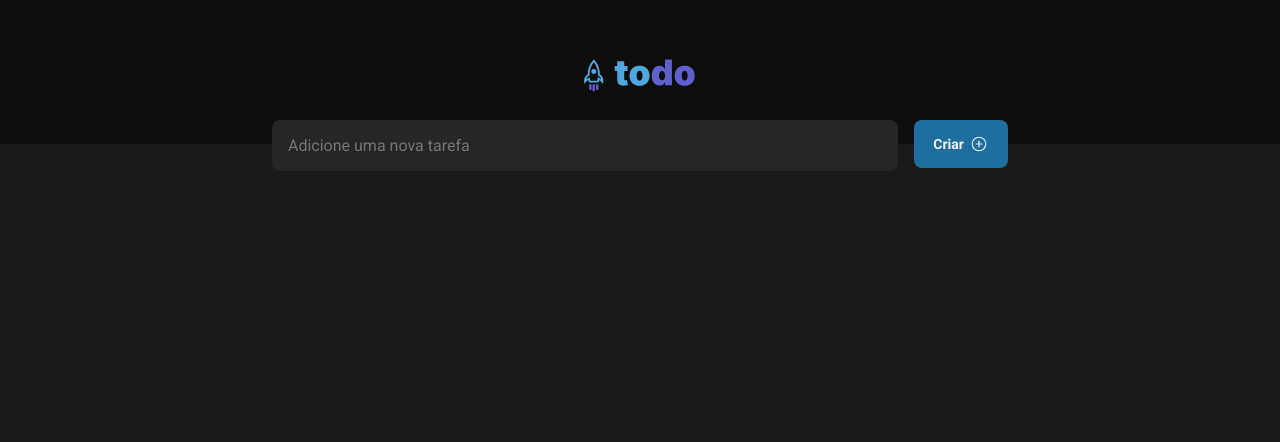
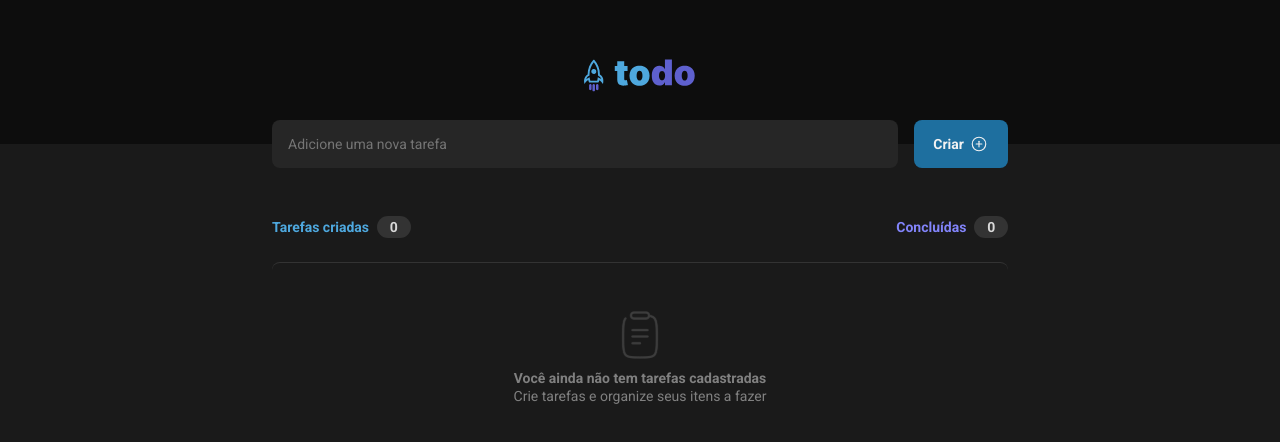
Before and after one commit to michel-cm/Todo-Ignite, a React (Vite) app: page / in a window 1280 px wide. Shown: the top 442 px of the page. Built offline with nearby package versions, Linux system fonts and the light colour scheme.

Commit message:
create TaskTable component

```diff
--- a/src/App.tsx
+++ b/src/App.tsx
@@ -2,6 +2,7 @@ import "./global.css";
 import styles from "./App.module.css";
 import { Header } from "./components/Header/Header";
 import { NewTask } from "./components/NewTask/NewTask";
+import { TaskTable } from "./components/TaskTable/TaskTable";
 
 export function App() {
   return (
@@ -9,6 +10,7 @@ export function App() {
       <Header />
       <div className={styles.app}>
         <NewTask />
+        <TaskTable />
       </div>
     </div>
   );
--- a/src/components/NewTask/NewTask.tsx
+++ b/src/components/NewTask/NewTask.tsx
@@ -7,7 +7,7 @@ export function NewTask() {
       <form onSubmit={() => alert("enter")} className={styles.addTodoForm}>
         <input type="text" placeholder="Adicione uma nova tarefa" />
         <button type="submit">
-          <p>Criar</p>
+          Criar
           <PlusCircle className={styles.plusCircle} size={18} />
         </button>
       </form>
--- /dev/null
+++ b/src/components/TaskTable/TaskTable.module.css
@@ -0,0 +1,73 @@
+.taskTable {
+  margin-top: 3rem;
+  width: 46rem;
+}
+
+.infoTasks {
+  width: 100%;
+  display: flex;
+  align-items: center;
+  justify-content: space-between;
+  font-size: 0.875rem;
+  font-weight: bold;
+}
+
+.tasksCreated {
+  color: var(--blue);
+  display: flex;
+  align-items: center;
+}
+
+.tasksCreated span {
+  background-color: var(--gray-400);
+  color: var(--gray-200);
+  margin-left: 8px;
+  border-radius: 50px;
+
+  padding: 0.2rem 0.8rem;
+
+  display: flex;
+  flex-direction: column;
+  align-items: center;
+}
+
+.tasksCompleted {
+  color: var(--purple);
+  display: flex;
+  align-items: center;
+}
+
+.tasksCompleted span {
+  background-color: var(--gray-400);
+  color: var(--gray-200);
+  margin-left: 8px;
+  border-radius: 50px;
+
+  padding: 0.2rem 0.8rem;
+
+  display: flex;
+  flex-direction: column;
+  align-items: center;
+}
+
+.tasksArea {
+  margin-top: 1.5rem;
+}
+
+.tasksAreaEmpty {
+  border-top: 0.1px solid #333333;
+  text-align: center;
+  padding-top: 3rem;
+  border-radius: 8px;
+}
+
+.tasksAreaEmpty img {
+  width: 3rem;
+  height: 3rem;
+  margin-bottom: 0.5rem;
+}
+
+.msgNoTasks {
+  font-weight: bold;
+  margin-bottom: 0.1rem;
+}
--- /dev/null
+++ b/src/components/TaskTable/TaskTable.tsx
@@ -0,0 +1,27 @@
+import styles from "./TaskTable.module.css";
+
+import emptyTasks from "../../assets/emptyTasks.svg";
+
+export function TaskTable() {
+  return (
+    <div className={styles.taskTable}>
+      <div className={styles.infoTasks}>
+        <p className={styles.tasksCreated}>
+          Tarefas criadas<span> 0</span>
+        </p>
+        <p className={styles.tasksCompleted}>
+          Concluídas<span> 0</span>
+        </p>
+      </div>
+      <div className={styles.tasksArea}>
+        <div className={styles.tasksAreaEmpty}>
+          <img src={emptyTasks} alt="icon empty tasks" />
+          <p className={styles.msgNoTasks}>
+            Você ainda não tem tarefas cadastradas
+          </p>
+          <p>Crie tarefas e organize seus itens a fazer</p>
+        </div>
+      </div>
+    </div>
+  );
+}
--- a/src/global.css
+++ b/src/global.css
@@ -40,5 +40,5 @@ textarea,
 button {
   font-family: "Roboto", sans-serif;
   font-weight: 400;
-  font-size: 1rem;
+  font-size: 0.875rem;
 }
```
Also changed, not shown: src/assets/emptyTasks.svg (added).
